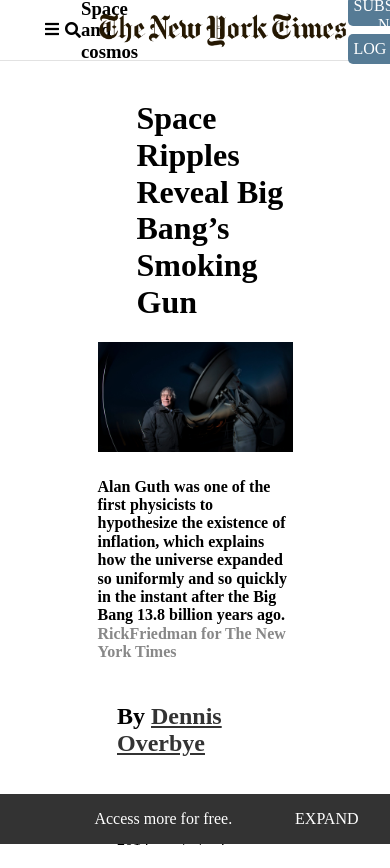
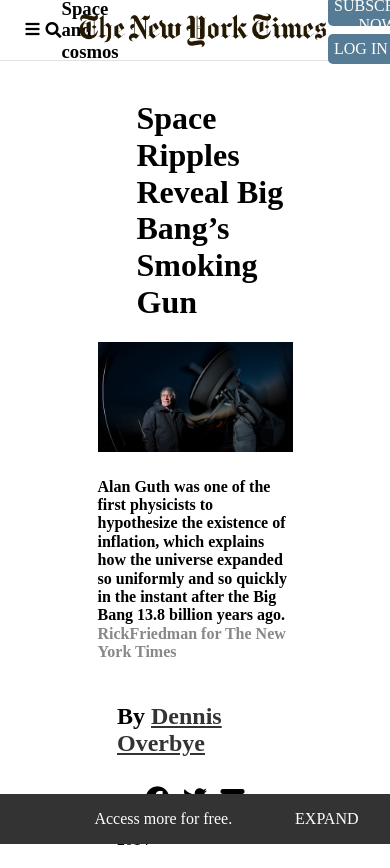
Before and after one commit to Nexch/-Positioning_and_Floating-Elements, a plain HTML site: page index.html in a window 390 px wide. Shown: the top 868 px of the page. Drawn offline with Linux system fonts and the light colour scheme.

Commit message:
fix header, burger and the title

```diff
--- a/css/style.css
+++ b/css/style.css
@@ -2,6 +2,7 @@
 .container-info h2,
 p {
   left: 23%;
+  margin-bottom: 0;
 }
 
 .clear {
@@ -58,6 +59,10 @@
   background-color: white;
 }
 
+nav img {
+  margin-right: 50%;
+}
+
 .offer {
   position: fixed;
   bottom: 0;
@@ -73,7 +78,7 @@
 .container-icons {
   justify-content: space-around;
   width: 15%;
-  padding-left: 10%;
+  padding-left: 5%;
 }
 
 button {
@@ -101,7 +106,7 @@
 }
 
 .buttons_top {
-  margin-right: 60px;
+  margin-right: 100px;
 }
 
 .main_picture_box h1 {
@@ -207,6 +212,7 @@
   grid-template-columns: repeat(4, 16%);
   grid-template-rows: repeat(4, 150px);
   column-gap: 10px;
+  margin-top: 10px;
 }
 
 .floating img {
```
